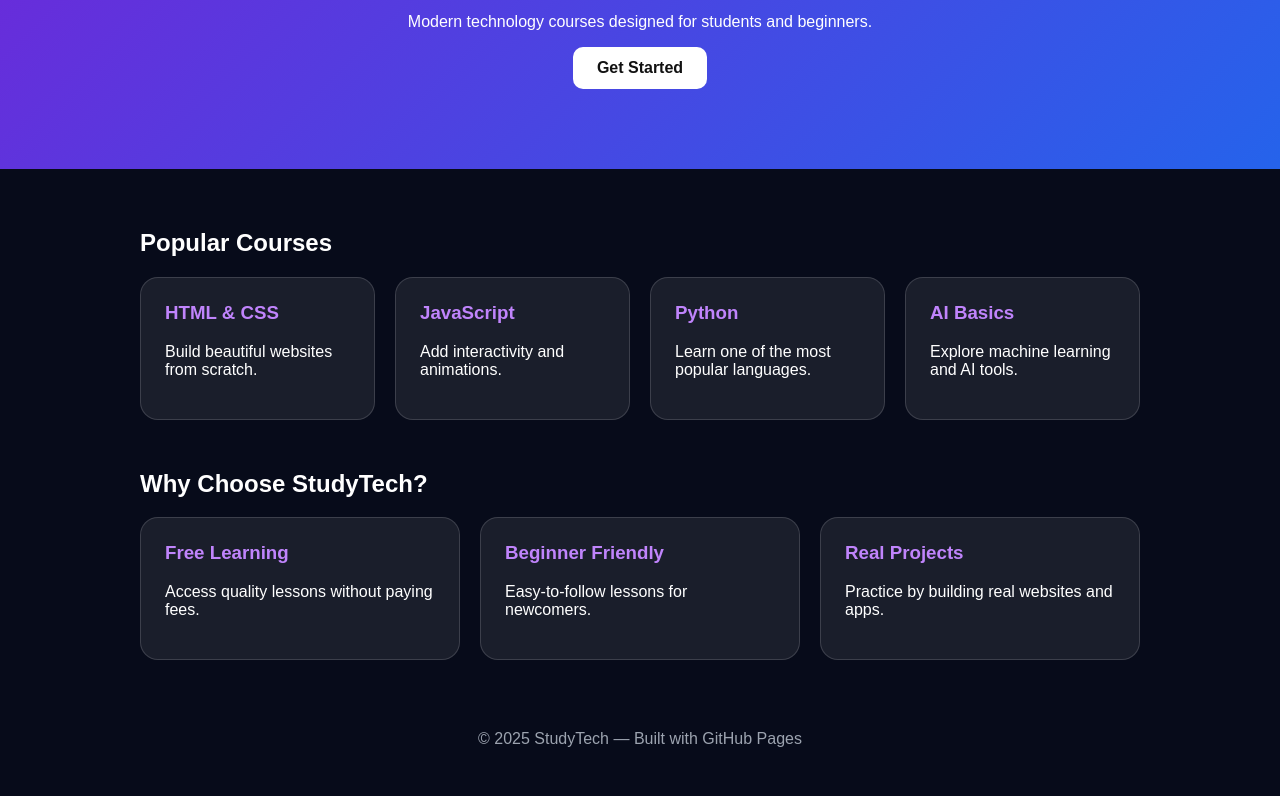
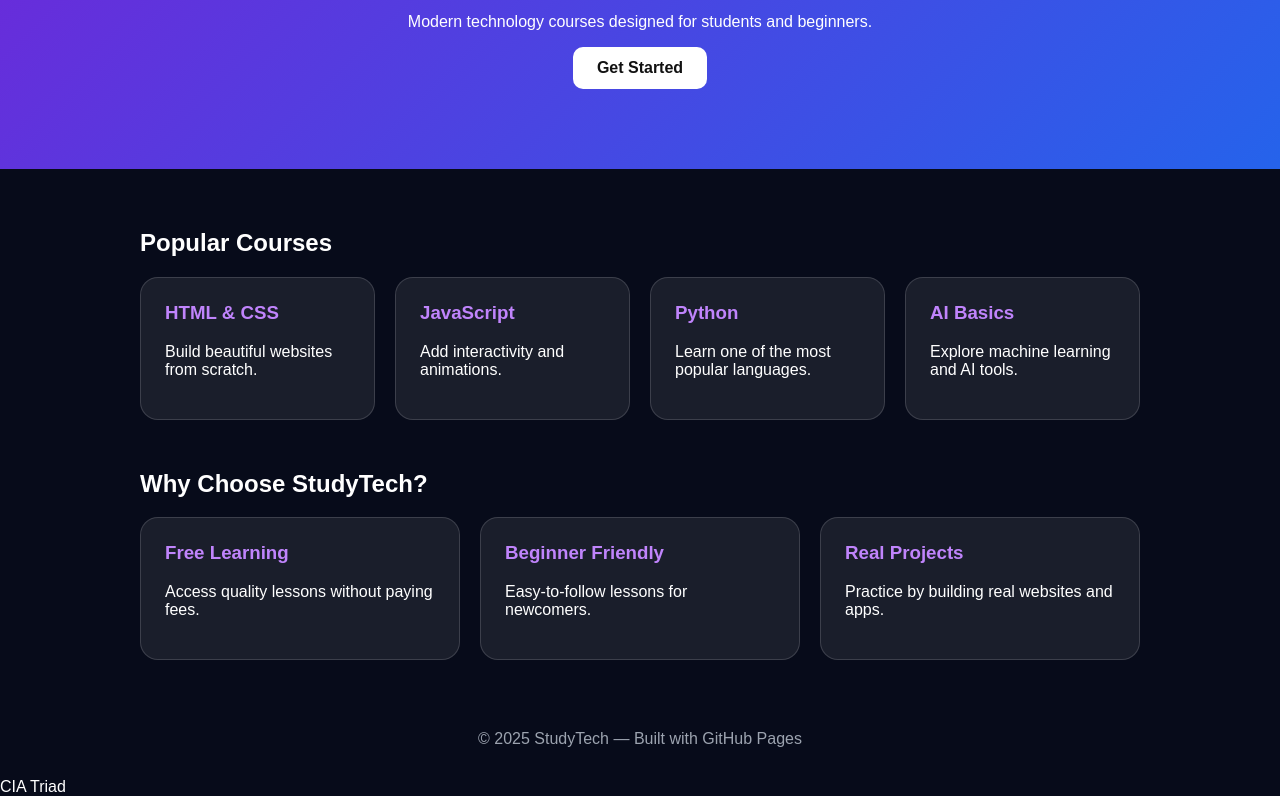
Before and after one commit to zunigaron793-oss/studytech, a plain HTML site: page index.html in a window 1280 px wide. Shown: the part 131-927 px from the top of the page. Drawn offline with Linux system fonts and the light colour scheme.

Commit message:
Update index.html

```diff
--- a/index.html
+++ b/index.html
@@ -33,4 +33,5 @@ footer{text-align:center;padding:30px;color:#9ca3af}
 </div>
 </div>
 <footer>© 2025 StudyTech — Built with GitHub Pages</footer>
+  <section>CIA Triad</section>
 </body></html>
```
